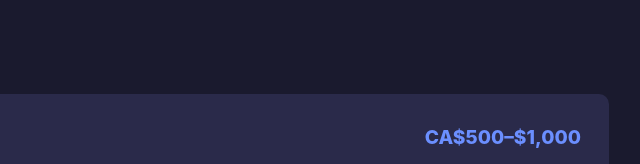
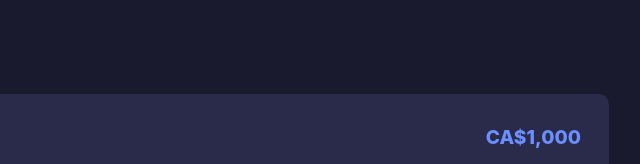
Before and after one commit to sojack/becky2026, a plain HTML site: page index.html in a window 1280 px wide. Shown: the part 1970-2134 px from the top of the page, 511-1151 px from the left. Drawn offline with Linux system fonts and the light colour scheme.

Commit message:
update pricing

```diff
--- a/index.html
+++ b/index.html
@@ -442,7 +442,7 @@
       <div class="tier-card">
         <div class="tier-header">
           <span class="tier-name">Boat Banner</span>
-          <span class="tier-price">CA$500–$1,000</span>
+          <span class="tier-price">CA$1,000</span>
         </div>
         <img src="images/BoatBanner.png" alt="Boat banner mockup — Your Logo Here" class="tier-banner-img">
         <img src="images/boat-blank.jpg" alt="The pilot boat on the English Channel" class="tier-banner-img" loading="lazy">
```
